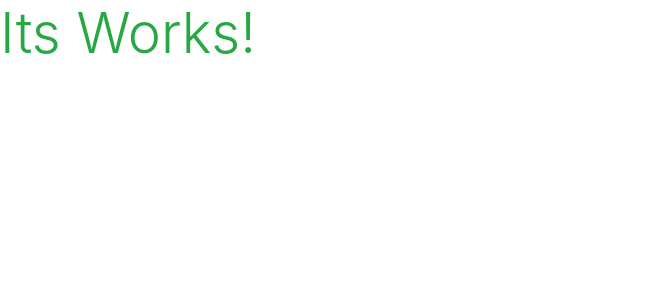
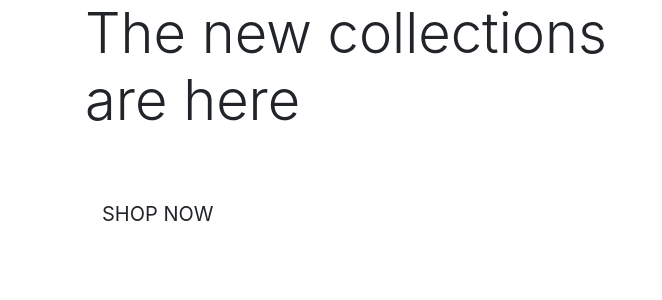
Before and after one commit to Elvisthegreat/boutique_ado_v1, a Django app: page / in a window 1280 px wide. Shown: the top 300 px of the page, without its empty margins (0-662 px from the left). Run offline with Django 3.2, Linux system fonts and the light colour scheme.

Commit message:
Added homepage content

```diff
--- a/boutique_ado/settings.py
+++ b/boutique_ado/settings.py
@@ -24,7 +24,7 @@
 SECRET_KEY = 'django-insecure-&l&njlj*qq!aqv$hbx94k$bcc43-c0gbf@s_p2xrlmb%y&89__'
 
 # SECURITY WARNING: don't run with debug turned on in production!
-DEBUG = True
+DEBUG = False
 #'DEBUG' in os.environ
 
 ALLOWED_HOSTS = ['8000-elvisthegre-boutiqueado-pztiygkg456.ws-eu111.gitpod.io']
--- a/home/templates/home/index.html
+++ b/home/templates/home/index.html
@@ -1,6 +1,26 @@
 {% extends "base.html" %}
 {% load static %}
 
+{% block page_header %}
+    <div class="container header-container">
+        <div class="row">
+            <div class="col"></div>
+        </div>
+    </div>
+{% endblock %}
+
 {% block content %}
-    <h1 class="display-4 text-success"> Its Works!</h1>
+    <div class="container h-100">
+        <div class="row h-100">
+            <div class="col-7 col-md-6 my-auto">
+                <h1 class="display-4 logo-font text-black">
+                    The new collections are here</h1>
+                    <div class="my-5">
+                        <h4>
+                            <a href="" class="shop-now-button btn btn-lg rounded-0 text-uppercase py-3">Shop Now</a>
+                        </h4>
+                    </div>
+            </div>
+        </div>
+    </div>
 {% endblock %}
```
